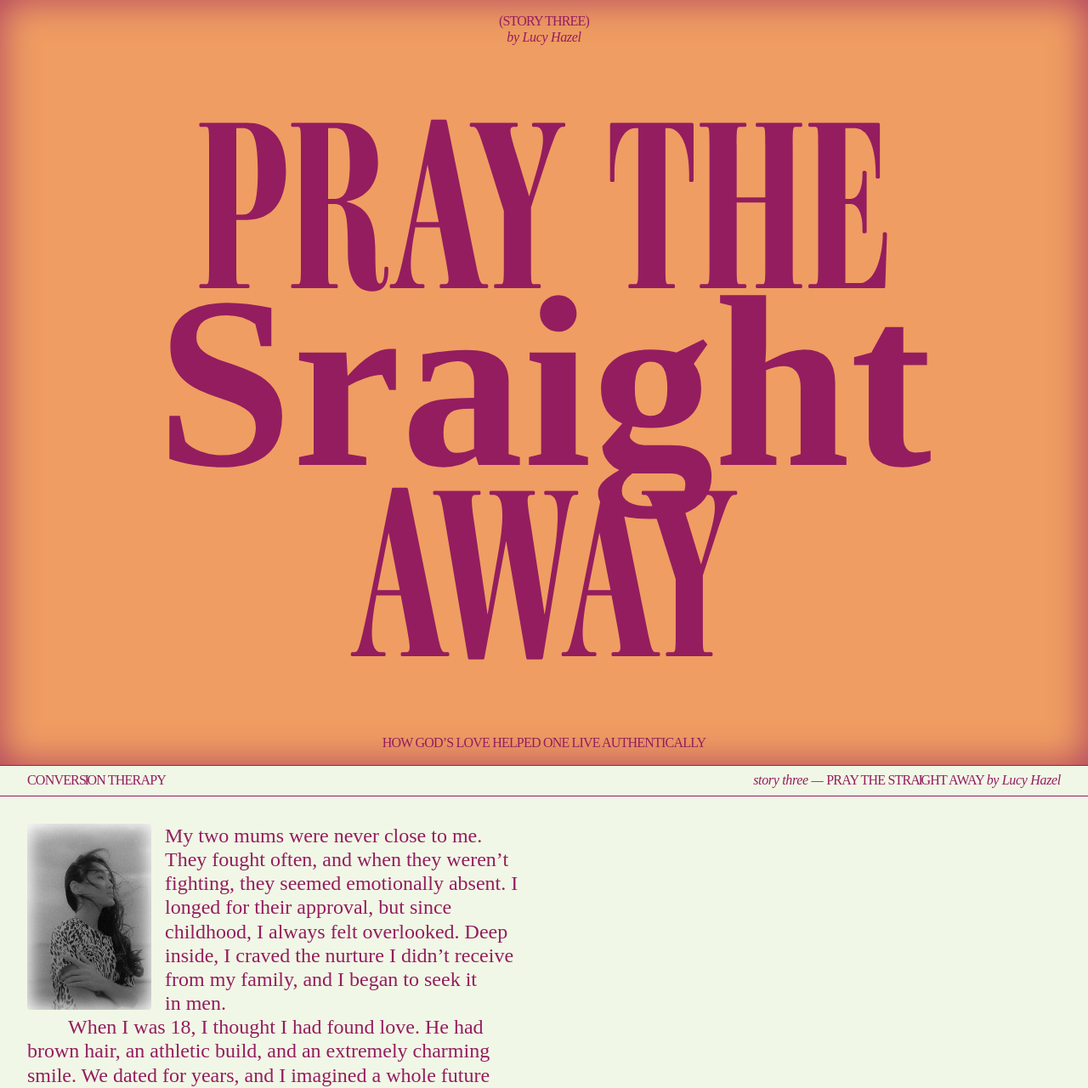
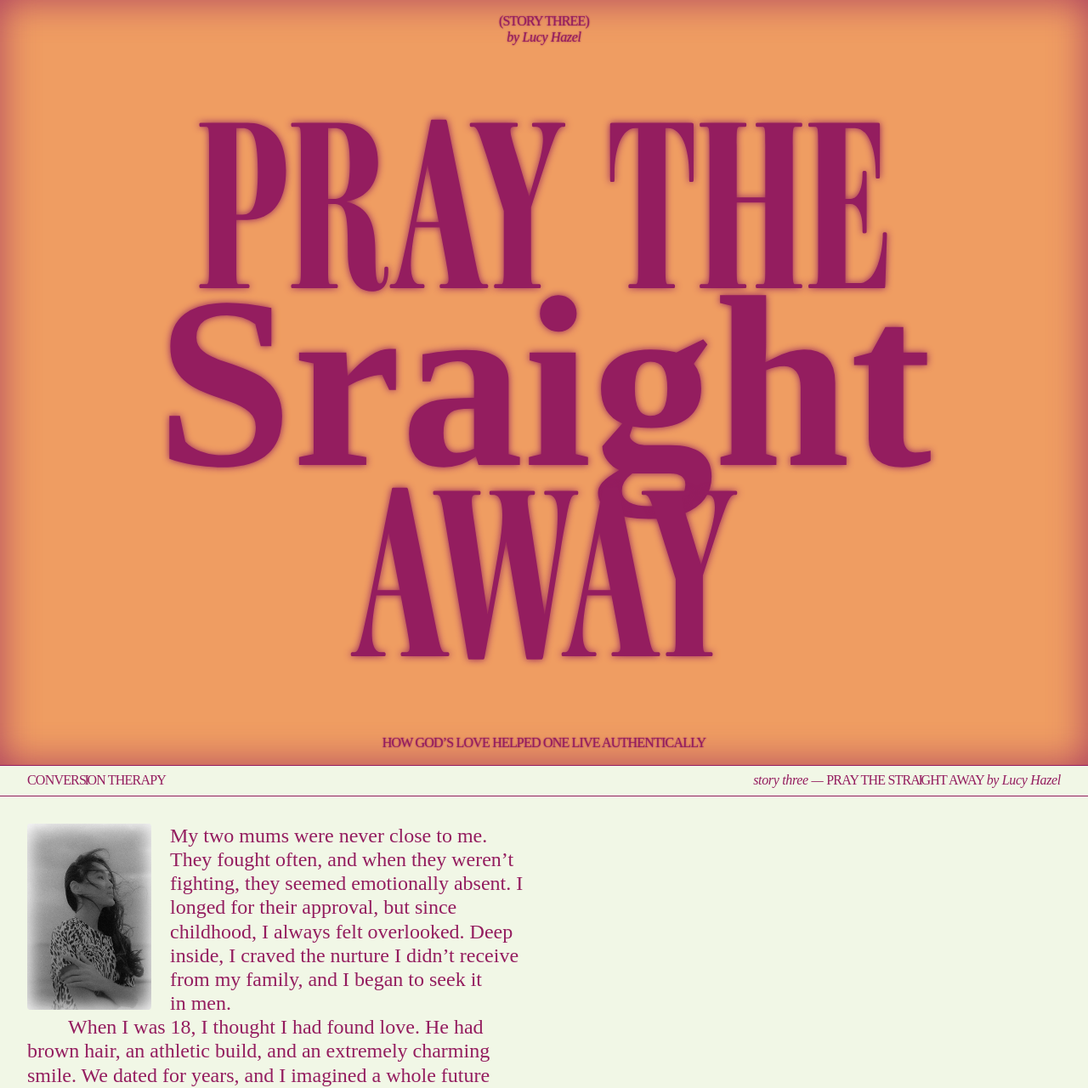
Before and after one commit to sean-do/sean-do.github.io, a Jekyll site: the page built from pages/lucy.html, in a window 1280 px wide. Shown: the top 1280 px of the page at 85% size. Built offline with Jekyll 4.4.1, drawn with Linux system fonts in a browser that asks for light colours; some web fonts are replaced.

Commit message:
add glow to headings

```diff
--- a/css/style.css
+++ b/css/style.css
@@ -22,6 +22,7 @@
 	--s-m: 3rem;
 	--s-l: 8rem;
 	--s-gap: 20svh;
+	--s-float: 1.375rem;
 
 	/* tilt */
 	--tilt-left: -5deg;
@@ -82,7 +83,7 @@ body::before {
 }
 
 .text-glow-l {
-	text-shadow: 0 0 10px currentColor;
+	text-shadow: 0 0 8px currentColor;
 }
 
 .text-glow-s {
@@ -521,7 +522,7 @@ blockquote {
 	float: left;
 	width: 25%;
 	aspect-ratio: 2/3;
-	margin-right: var(--s-xs);
+	margin-right: var(--s-float);
 	pointer-events: none;
 }
 
--- a/pages/elliot.html
+++ b/pages/elliot.html
@@ -5,15 +5,15 @@ permalink: /elliot
 
 <article id="elliot" class="cl-blue">
 	<section class="h-100svh flex flex--column flex--space-between p-xs text-center bg-blue bg-glow cl-green">
-		<h3 class="text-subheading">
+		<h3 class="text-subheading text-glow-s">
 			(STORY ONE) <br />
 			<span class="text-caption-serif"> <i>by Elliot Johns</i></span>
 		</h3>
-		<h2 class="text-heading">
+		<h2 class="text-heading text-glow-l">
 			NO LONGER <br />
 			<em class="text-emphasis">Alone</em>
 		</h2>
-		<h3 class="text-subheading">HOW THERAPY FREED ME FROM HETEROSEXUALITY</h3>
+		<h3 class="text-subheading text-glow-s">HOW THERAPY FREED ME FROM HETEROSEXUALITY</h3>
 	</section>
 	<div class="running-heading">
 		<a class="text-subheading" onclick="navigate('')">CONVER<span>SI</span>ON THERAPY</a>
--- a/pages/lucy.html
+++ b/pages/lucy.html
@@ -15,12 +15,14 @@ permalink: /lucy
 	<body>
 		<article id="ezekayle" class="cl-pink">
 			<section class="h-100svh grid grid--space-between p-xs text-center bg-orange bg-glow cl-pink">
-				<h3 class="grid__item grid__item--full-col text-subheading">
+				<h3 class="grid__item grid__item--full-col text-subheading text-glow-s">
 					(STORY THREE) <br />
 					<span class="text-caption-serif"> <i>by Lucy Hazel</i></span>
 				</h3>
-				<h2 class="grid__item grid__item--full-col text-heading">PRAY THE <em>Sraight</em> AWAY</h2>
-				<h3 class="grid__item grid__item--full-col text-subheading">HOW GOD’S LOVE HELPED ONE LIVE AUTHENTICALLY</h3>
+				<h2 class="grid__item grid__item--full-col text-heading text-glow-l">PRAY THE <em>Sraight</em> AWAY</h2>
+				<h3 class="grid__item grid__item--full-col text-subheading text-glow-s">
+					HOW GOD’S LOVE HELPED ONE LIVE AUTHENTICALLY
+				</h3>
 			</section>
 			<div class="running-heading">
 				<a class="text-subheading" onclick="navigate('')">CONVER<span>SI</span>ON THERAPY</a>
```
Also changed, not shown: 1 other file.
